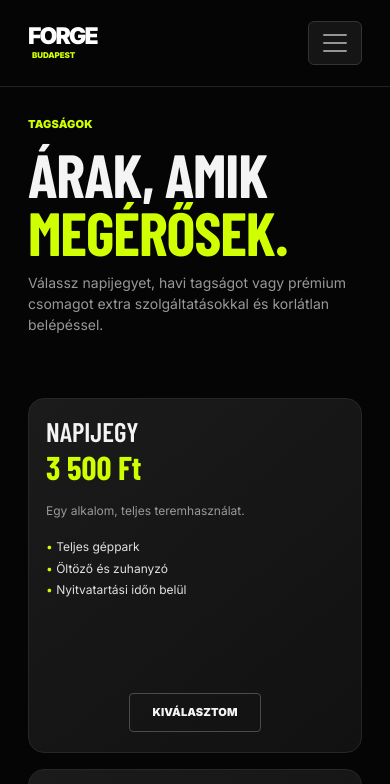
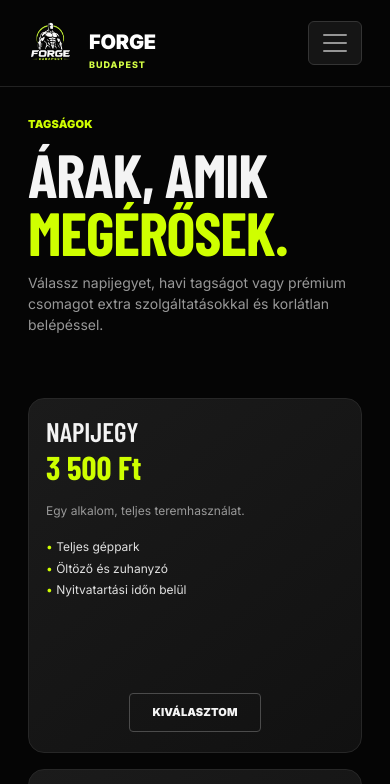
Before and after one commit to zalan0615-ui/Vizsgaremek-projekt, a plain HTML site: page Frontend/FORGE_Budapest/Árak/Price.html in a window 390 px wide. Shown: the top 784 px of the page. Drawn offline with nearby package versions, Linux system fonts and the light colour scheme; a web font is replaced by a local one.

Commit message:
Logó készítés

```diff
--- a/Frontend/FORGE_Budapest/mindegyik oldalhoz/General.css
+++ b/Frontend/FORGE_Budapest/mindegyik oldalhoz/General.css
@@ -645,6 +645,88 @@ p {
 }
 
 
+
+
+
+/* ----------------------------------------------------------
+   NAVBAR - LOGÓ ÉS FELIRAT EGYMÁS MELLETT
+---------------------------------------------------------- */
+
+.site-header .forge-brand {
+    display: inline-flex !important;
+    flex-direction: row !important;
+    align-items: center !important;
+    justify-content: flex-start !important;
+    flex-wrap: nowrap !important;
+    gap: 12px !important;
+    width: auto !important;
+    height: auto !important;
+    text-decoration: none;
+    white-space: nowrap;
+    flex-shrink: 0;
+}
+
+.site-header .forge-logo {
+    display: block !important;
+    width: 60px !important;
+    height: 60px !important;
+    object-fit: contain;
+    flex: 0 0 60px;
+}
+
+.site-header .forge-brand-text {
+    display: flex !important;
+    flex-direction: column !important;
+    align-items: flex-start !important;
+    justify-content: center;
+    width: auto !important;
+    line-height: 1.1;
+    flex-shrink: 0;
+}
+
+.site-header .forge-name {
+    display: block;
+    color: #ffffff;
+    font-size: 24px;
+    font-weight: 900;
+}
+
+.site-header .forge-city {
+    display: block;
+    color: #d4ff45;
+    font-size: 11px;
+    font-weight: 800;
+    letter-spacing: 1px;
+}
+
+/* ----------------------------------------------------------
+   NAVBAR - MOBILOS LOGÓMÉRET
+---------------------------------------------------------- */
+
+@media (max-width: 576px) {
+    .site-header .forge-logo {
+        width: 45px !important;
+        height: 45px !important;
+        flex-basis: 45px;
+    }
+
+    .site-header .forge-name {
+        font-size: 20px;
+    }
+
+    .site-header .forge-city {
+        font-size: 9px;
+    }
+
+    .site-header .forge-brand {
+        gap: 8px !important;
+    }
+}
+
+
+
+
+
 /* ================================================================
    BOOTSTRAP 5.3.6 + FORGE TÉMA
    A Bootstrap alapstílusai után töltődik be ez a közös CSS.
--- a/Frontend/FORGE_Budapest/mindegyik oldalhoz/mindegyikhez.js
+++ b/Frontend/FORGE_Budapest/mindegyik oldalhoz/mindegyikhez.js
@@ -242,164 +242,130 @@
     document.querySelector('#site-header');
 
 
+
 /* ============================================================
    7. ADMIN NAVBAR
 ============================================================ */
 
 if (header) {
-
   if (page === 'admin') {
 
-      header.className =
-        'site-header admin-topbar';
+    header.className = 'site-header admin-topbar';
 
     header.innerHTML = `
       <div class="container nav-wrap d-flex align-items-center">
 
-          <a class="brand" href="${url('home')}">
-            FORGE<span>BUDAPEST</span>
+        <!-- LOGÓ ÉS FELIRAT -->
+        <a class="brand navbar-brand forge-brand"
+           href="${url('home')}"
+           aria-label="FORGE Budapest">
+
+          <img src="../Képek/Logo.png"
+               alt=""
+               class="forge-logo">
+
+          <span class="forge-brand-text">
+            <span class="forge-name">FORGE</span>
+            <span class="forge-city">BUDAPEST</span>
+          </span>
         </a>
 
+        <!-- ADMIN PANEL FELIRAT -->
         <div class="admin-top-info ms-auto">
           <b>ADMIN PANEL</b>
           <small>adminisztrációs kezelőfelület</small>
         </div>
 
+        <!-- ADMIN FELHASZNÁLÓ -->
         <span class="admin-account d-flex align-items-center gap-2">
           <span class="user-line-icon">♙</span>
           Admin
         </span>
 
-        </div>
-      `;
-
+      </div>`;
   } else {
-
 
     /* ========================================================
        8. NORMÁL NAVBAR - MENÜ ÉS BEJELENTKEZÉS
     ======================================================== */
 
-      header.className =
-        'site-header navbar navbar-expand-lg navbar-dark';
+    header.className = 'site-header navbar navbar-expand-lg navbar-dark';
 
     header.innerHTML = `
       <div class="container nav-wrap">
 
-          <!-- LOGÓ -->
-          <a
-            class="brand navbar-brand"
+        <!-- LOGÓ ÉS FELIRAT -->
+        <a class="brand navbar-brand forge-brand"
            href="${url('home')}"
            aria-label="FORGE Budapest">
-            FORGE<span>BUDAPEST</span>
+
+          <img src="../Képek/Logo.png"
+               alt=""
+               class="forge-logo">
+
+          <span class="forge-brand-text">
+            <span class="forge-name">FORGE</span>
+            <span class="forge-city">BUDAPEST</span>
+          </span>
         </a>
 
         <!-- MOBIL MENÜ -->
-          <button
-            class="navbar-toggler menu-toggle"
+        <button class="navbar-toggler menu-toggle"
                 type="button"
                 data-bs-toggle="collapse"
                 data-bs-target="#forgeNavigation"
                 aria-controls="forgeNavigation"
                 aria-expanded="false"
                 aria-label="Menü megnyitása">
-
           <span class="navbar-toggler-icon"></span>
-
         </button>
 
-          <div
-            class="collapse navbar-collapse"
-            id="forgeNavigation">
+        <div class="collapse navbar-collapse" id="forgeNavigation">
 
           <!-- NAVIGÁCIÓS LINKEK -->
-            <nav
-              class="navbar-nav nav-links"
-              aria-label="Főmenü">
-
+          <nav class="navbar-nav nav-links" aria-label="Főmenü">
             ${links.map(([id, name]) => `
-                <a
-                  class="nav-link ${page === id ? 'active' : ''}"
-                  href="${url(id)}">
-                  ${name}
-                </a>
+              <a class="nav-link ${page === id ? 'active' : ''}"
+                 href="${url(id)}">${name}</a>
             `).join('')}
 
-              <a
-                class="nav-link mobile-shortcuts"
-                href="${url('schedule')}">
-                Általános órarend
-              </a>
+            <a class="nav-link mobile-shortcuts"
+               href="${url('schedule')}">Általános órarend</a>
 
-              <a
-                class="nav-link mobile-shortcuts"
-                href="${url('classes')}">
-                Foglalkozások
-              </a>
-
+            <a class="nav-link mobile-shortcuts"
+               href="${url('classes')}">Foglalkozások</a>
           </nav>
-
 
           <!-- BEJELENTKEZÉS ÉS PRÓBAÓRA -->
           <div class="nav-actions d-flex align-items-center">
 
             <div class="dropdown">
-
-                <button
-                  type="button"
+              <button type="button"
                       class="btn account-link dropdown-toggle"
                       data-bs-toggle="dropdown"
                       aria-expanded="false">
-
                 <span class="user-line-icon">♙</span>
                 <span>Belépés</span>
-
               </button>
 
               <ul class="dropdown-menu dropdown-menu-end forge-dropdown">
-
-                  <li>
-                    <a class="dropdown-item" href="${url('login')}">
-                      Bejelentkezés
-                    </a>
-                  </li>
-
-                  <li>
-                    <a class="dropdown-item" href="${url('register')}">
-                      Regisztráció
-                    </a>
-                  </li>
-
-                  <li>
-                    <a class="dropdown-item" href="${url('personal')}">
-                      Saját órarend
-                    </a>
-                  </li>
-
-                  <li>
-                    <a class="dropdown-item" href="${url('adminLogin')}">
-                      Adminpanel bejelentkezés
-                    </a>
-                  </li>
-
+                <li><a class="dropdown-item" href="${url('login')}">Bejelentkezés</a></li>
+                <li><a class="dropdown-item" href="${url('register')}">Regisztráció</a></li>
+                <li><a class="dropdown-item" href="${url('personal')}">Saját órarend</a></li>
+                <li><a class="dropdown-item" href="${url('adminLogin')}">Adminpanel bejelentkezés</a></li>
               </ul>
-
             </div>
 
-              <a
-                class="btn forge-cta"
-                href="${url('contact')}">
+            <a class="btn forge-cta" href="${url('contact')}">
               PRÓBAÓRA
             </a>
 
           </div>
-
         </div>
-        </div>
-      `;
-
+      </div>`;
   }
 }
+
 
 
   /* ============================================================
```
Also changed, not shown: Frontend/FORGE_Budapest/Képek/Logo.png (added). Lines whose indentation alone changed are shown as unchanged.
